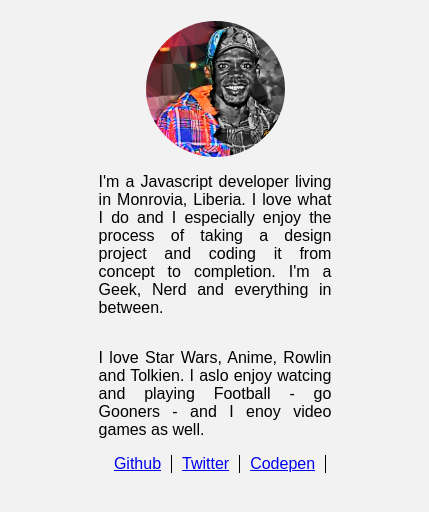
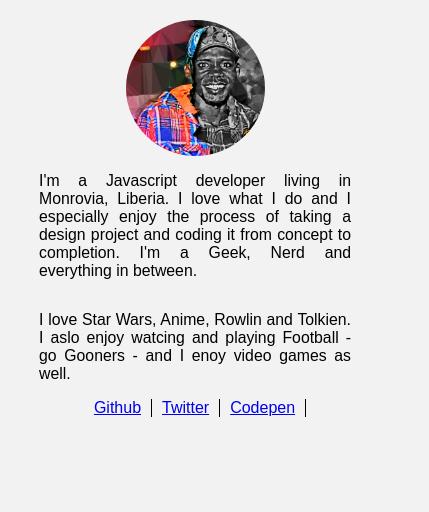
Before and after one commit to xarrijorge/portfolio, a Gatsby site: page /about in a window 390 px wide. Shown: the whole page, 429 px wide, since content can reach past the window. Built offline with nearby package versions, Linux system fonts and the light colour scheme; Gatsby itself is replaced by a stand-in of ours.

Commit message:
fixed overflow error

```diff
--- a/src/components/styles/main.scss
+++ b/src/components/styles/main.scss
@@ -43,7 +43,10 @@
   font-family: var(--sans-serif);
   background-color: #f2f2f2;
   overflow: hidden;
-  padding: 1px;
+
+  * {
+    box-sizing: border-box;
+  }
 }
 
 h1,
@@ -150,12 +153,14 @@
 .about {
   flex-direction: column;
   height: 100vh;
+  // justify-content: center;
   font-family: var(--sans-serif2);
-  padding: 20px;
+  padding: 20px 0;
 
   p {
     width: 60%;
     text-align: justify;
+    font-size: calc(0.5em + 2vw);
   }
 
   img {
@@ -200,4 +205,10 @@
     padding: 0 10px;
 
   }
+
+  .about {
+    p {
+      width: 80%;
+    }
+  }
 }
```
